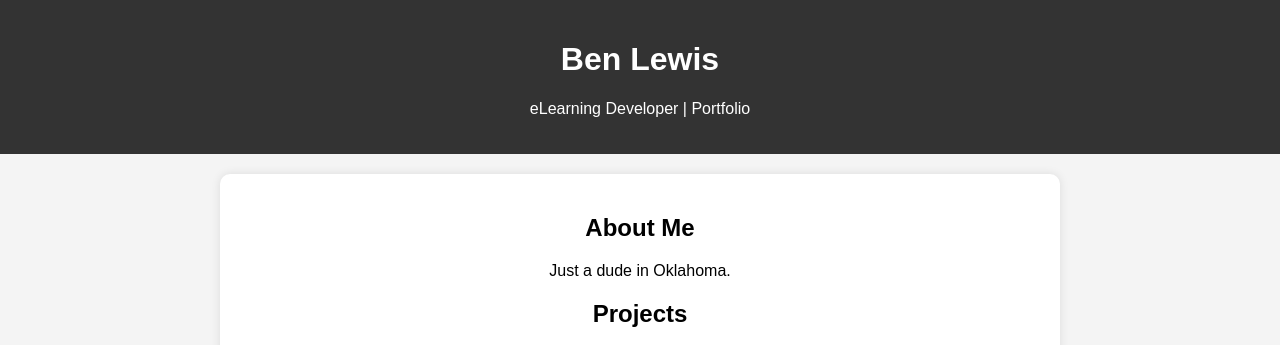
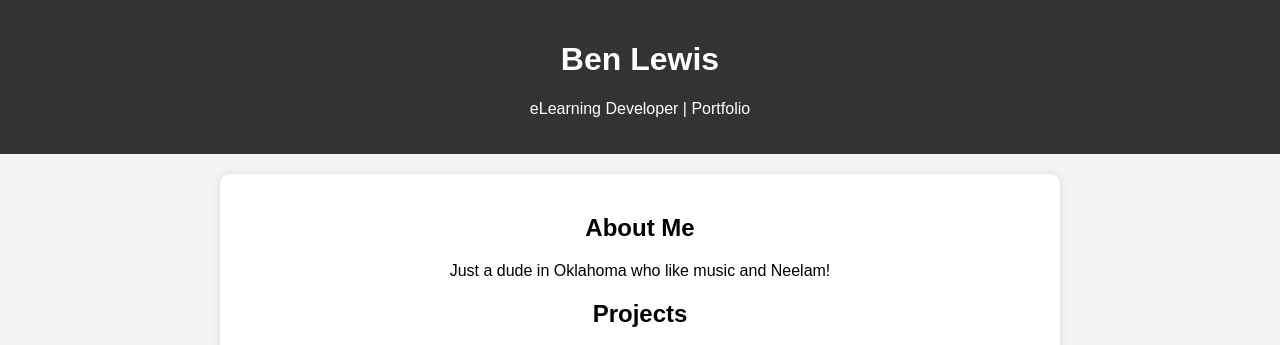
Before and after one commit to blewis90/benlewis.github.io, a plain HTML site: page index.html in a window 1280 px wide. Shown: the top 345 px of the page. Drawn offline with Linux system fonts and the light colour scheme.

Commit message:
Update index.html

```diff
--- a/index.html
+++ b/index.html
@@ -39,7 +39,7 @@
     </header>
     <div class="container">
         <h2>About Me</h2>
-        <p>Just a dude in Oklahoma.</p>
+        <p>Just a dude in Oklahoma who like music and Neelam!</p>
 
         <h2>Projects</h2>
         <div class="project">
```
